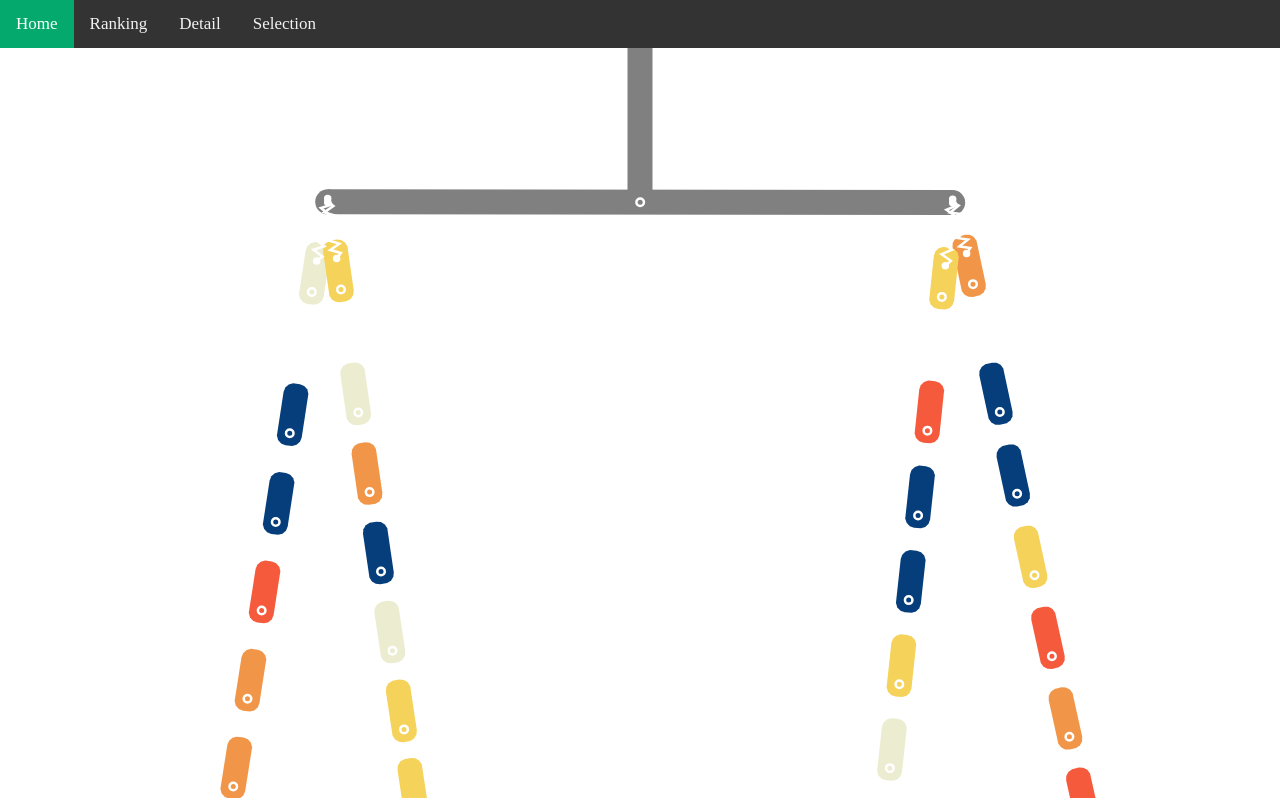
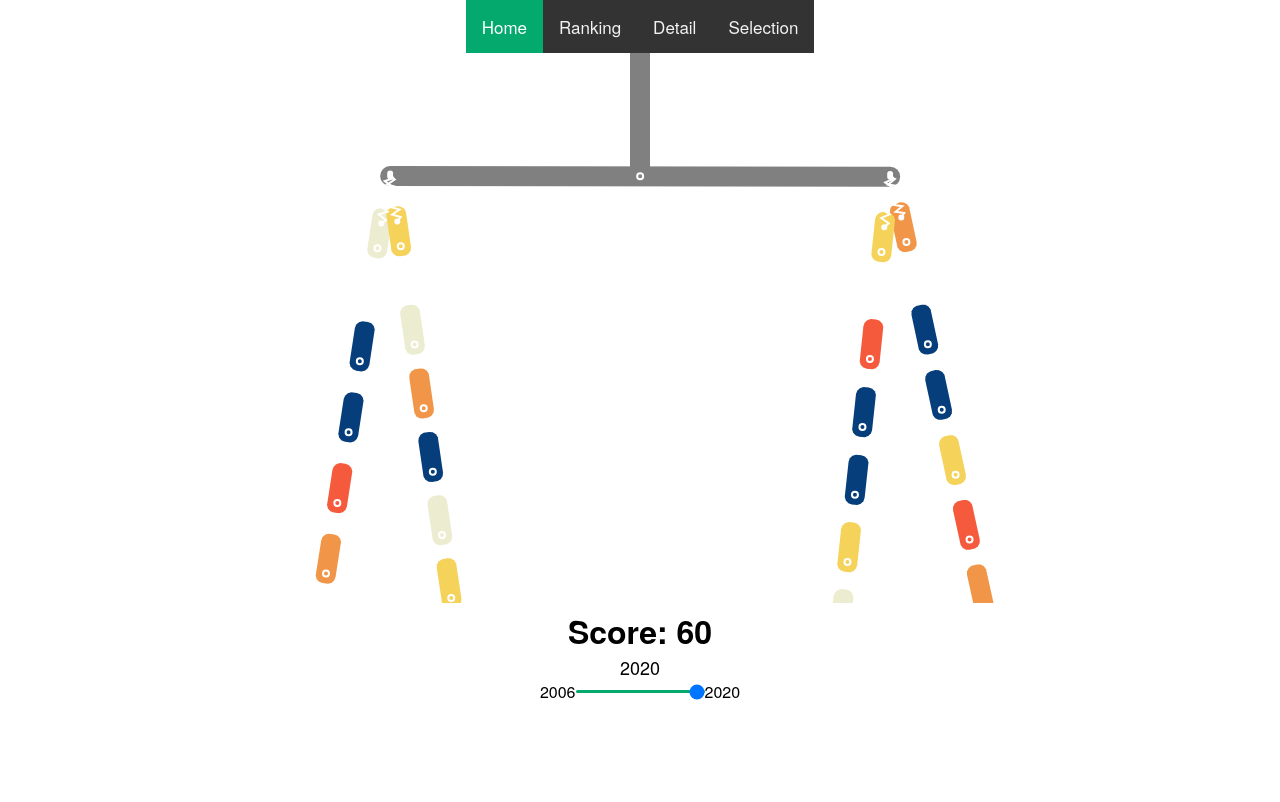
Before and after one commit to com-480-data-visualization/data-visualization-project-2021-hanabi, a plain HTML site: page index.html in a window 1280 px wide. Drawn offline with nearby package versions, Linux system fonts and the light colour scheme; animation ran at ten frames a second.

Commit message:
minor changes

```diff
--- a/css/style.css
+++ b/css/style.css
@@ -1,3 +1,10 @@
+html, body {
+    background-color: white;
+    font-family: "HelveticaNeue", sans-serif;
+    place-items: center;
+    text-align: center;
+}
+
 /* Add a black background color to the top navigation */
 .topnav {
     background-color: #333;
@@ -32,6 +39,10 @@
     width: 10%;
 }
 
+h1{
+    text-align: center;
+}
+
 * {
     margin: 0;
     padding: 0;
@@ -41,3 +52,35 @@ svg{
     display: block;
     margin: auto;
 }
+.range{
+    padding: 0 400px 0 400px ;
+}
+
+.range .field{
+    position: relative;
+    display: flex;
+    align-items: center;
+    justify-content: center;
+    place-items: center;
+    height: 100%;
+}
+.range .field .value{
+    position: absolute;
+    font-size: 12px;
+    color: #04AA6D;
+}
+.range .field input{
+    -webkit-appearance: none;
+    height: 3px;
+    width: 100%;
+    background: #04AA6D;
+    border-radius: 5px;
+}
+.range .sliderValue{
+    position: relative;
+    width: 100%;
+}
+.range .sliderValue span{
+    position: relative;
+    font-size: 18px;
+}
--- a/index.html
+++ b/index.html
@@ -20,5 +20,30 @@
 
     <script src="js/balance.js"></script>
 
+    <div class="globalscore" >
+        <h1>Score: 60</h1>
+    </div>
+
+    <div class="range">
+        <div class="sliderValue"> <span id="slVal">2020</span></div>
+        <div class="field">
+            <div class="minval">2006</div>
+            <input type="range" min="2006" max="2020" value="2020" steps="1" id="slIn">
+            <div class="maxval">2020</div>
+        </div>
+
+    </div>
+
+    <script>
+        const sliderValue = document.getElementById("slVal");
+        const inputSlider = document.getElementById("slIn");
+        inputSlider.oninput = (()=>{
+            let value= inputSlider.value;
+            console.log(value);
+            sliderValue.textContent = value;
+            //sliderValue.style.left = (value/2) + "%";
+        })
+    </script>
+
 </body>
 </html>
--- a/js/balance.js
+++ b/js/balance.js
@@ -19,7 +19,7 @@ var render = Render.create({
     engine: engine,
     options: {
         width: innerWidth,
-        height: innerHeight-50,
+        height: innerHeight-250,
         wireframes: false,
         background: 'white',
         showAngleIndicator: false,
@@ -185,11 +185,11 @@ var mouse = Mouse.create(render.canvas),
             }
         }
     });
-Composite.add(world, mouseConstraint);
+//Composite.add(world, mouseConstraint);
 // keep the mouse in sync with rendering
 render.mouse = mouse;
 // fit the render viewport to the scene
 Render.lookAt(render, {
     min: { x: 0, y: 0 },
-    max: { x: 800, y: 600 }
+    max: { x: 800, y: 550 }
 });
```
Also changed, not shown: js/poles.js (+12 -12 lines), js/ranking.js (+20 -19 lines).
